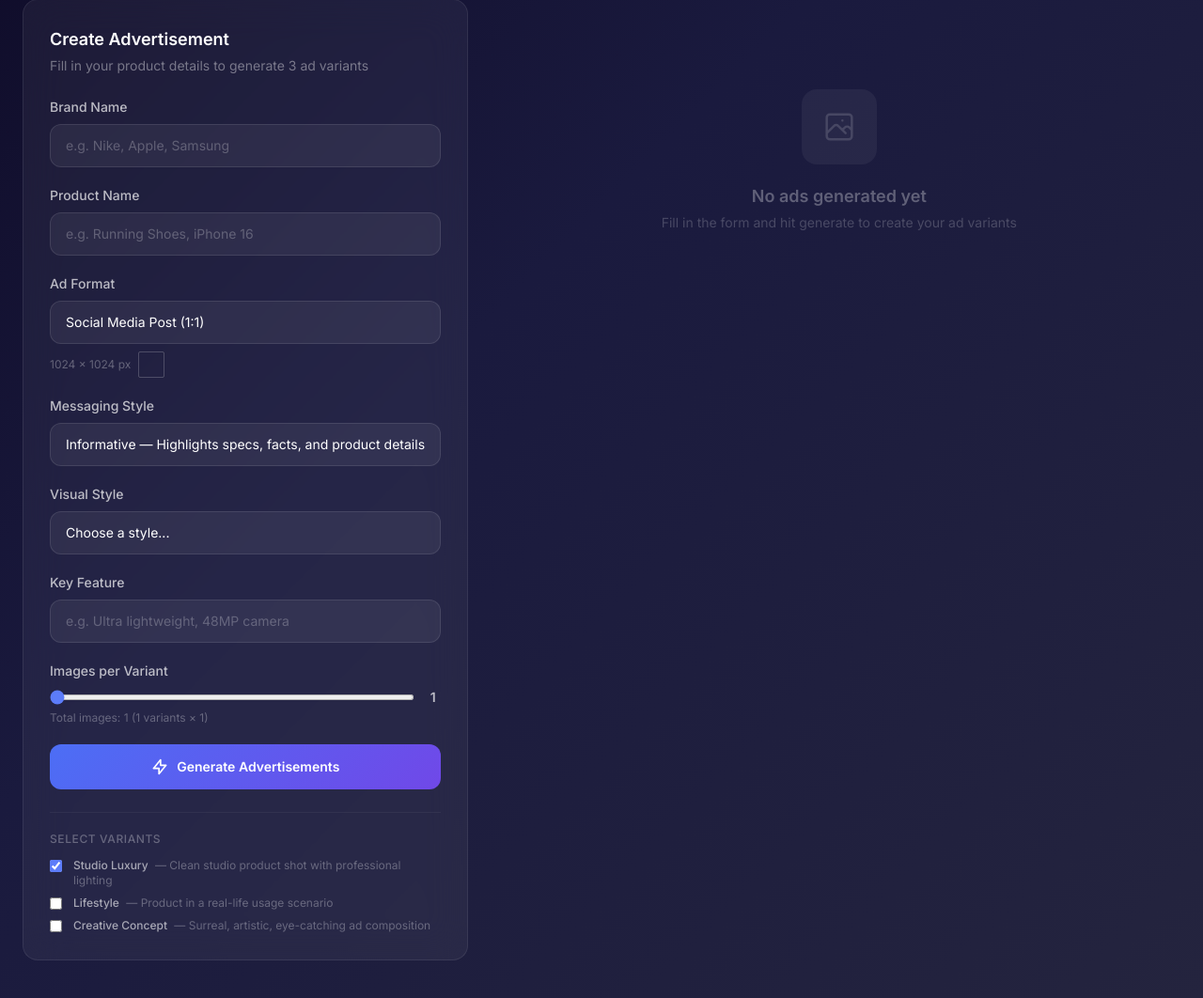
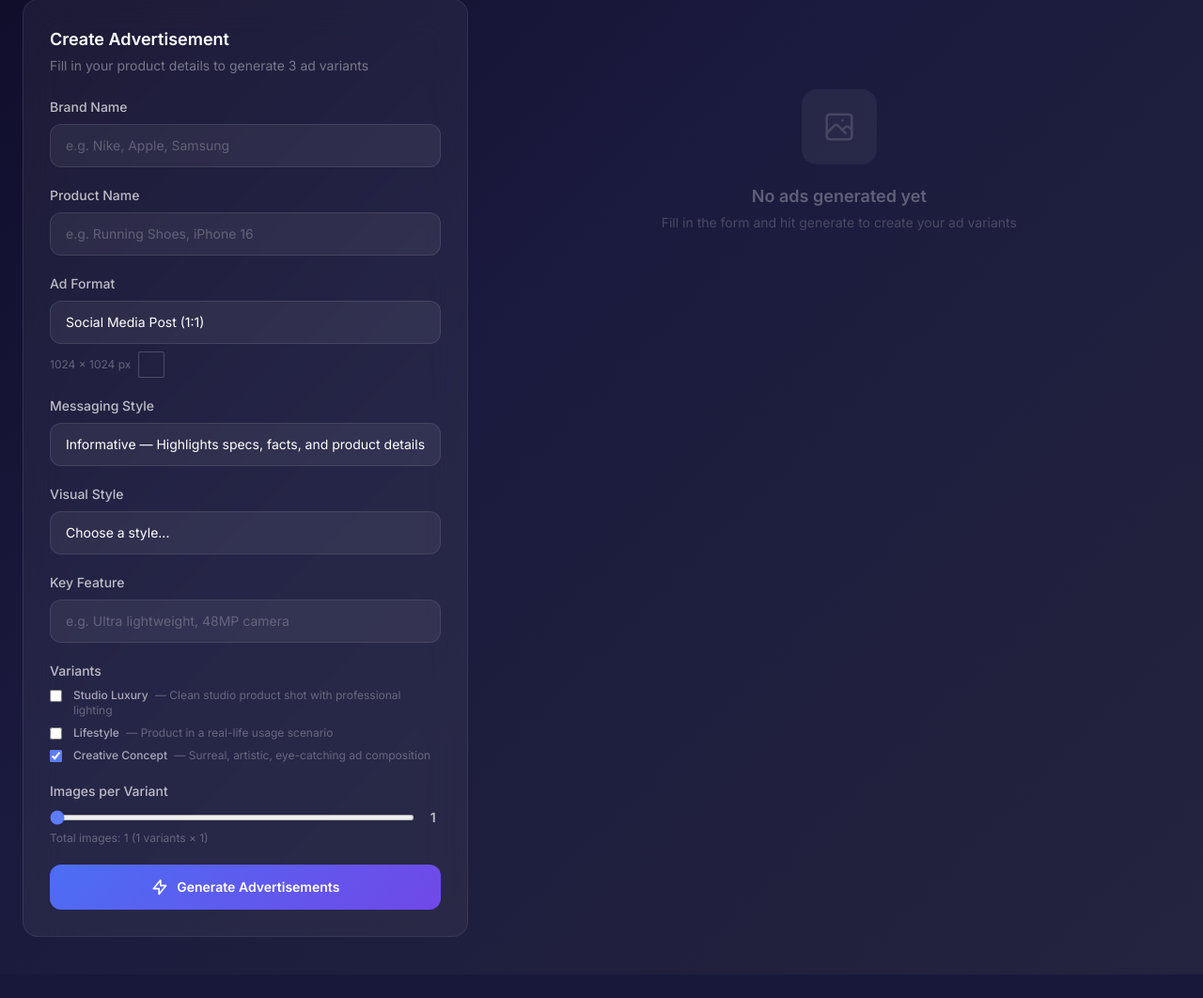
Before and after one commit to PavanKalisetti/flux-1-dev, a Flask app: page / in a window 1280 px wide. Shown: the part 126-1188 px from the top of the page at 94% size. After the commit the page ends 1123 px from the top, so only its background shows below. Run offline with Flask 3, Linux system fonts and the light colour scheme; some libraries are stand-ins or nearby versions.

Commit message:
creative varient as default

```diff
--- a/templates/index.html
+++ b/templates/index.html
@@ -240,6 +240,25 @@
                                 class="input-field w-full rounded-xl px-4 py-3 text-sm text-white placeholder-white/25 outline-none">
                         </div>
 
+                        <!-- Variant Selection -->
+                        <div>
+                            <label class="block text-sm font-medium text-white/70 mb-2">Variants</label>
+                            <div class="space-y-2">
+                                {% for v in variants %}
+                                <label class="flex items-start gap-3 text-xs cursor-pointer group">
+                                    <input type="checkbox" name="variants" value="{{ v.name }}"
+                                        {% if loop.last %}checked{% endif %}
+                                        onchange="updateTotalImages()"
+                                        class="mt-0.5 accent-brand-500 cursor-pointer">
+                                    <div>
+                                        <span class="text-white/60 font-medium group-hover:text-white/80 transition">{{ v.name }}</span>
+                                        <span class="text-white/30 ml-1">— {{ v.description }}</span>
+                                    </div>
+                                </label>
+                                {% endfor %}
+                            </div>
+                        </div>
+
                         <!-- Number of Images -->
                         <div>
                             <label class="block text-sm font-medium text-white/70 mb-2">Images per Variant</label>
@@ -262,25 +281,6 @@
                         </button>
 
                     </form>
-
-                    <!-- Variant Selection -->
-                    <div class="mt-6 pt-5 border-t border-white/5">
-                        <p class="text-xs text-white/30 mb-3 font-medium uppercase tracking-wider">Select Variants</p>
-                        <div class="space-y-2">
-                            {% for v in variants %}
-                            <label class="flex items-start gap-3 text-xs cursor-pointer group">
-                                <input type="checkbox" name="variants" value="{{ v.name }}"
-                                    {% if loop.first %}checked{% endif %}
-                                    onchange="updateTotalImages()"
-                                    class="mt-0.5 accent-brand-500 cursor-pointer">
-                                <div>
-                                    <span class="text-white/60 font-medium group-hover:text-white/80 transition">{{ v.name }}</span>
-                                    <span class="text-white/30 ml-1">— {{ v.description }}</span>
-                                </div>
-                            </label>
-                            {% endfor %}
-                        </div>
-                    </div>
                 </div>
             </div>
 
```
